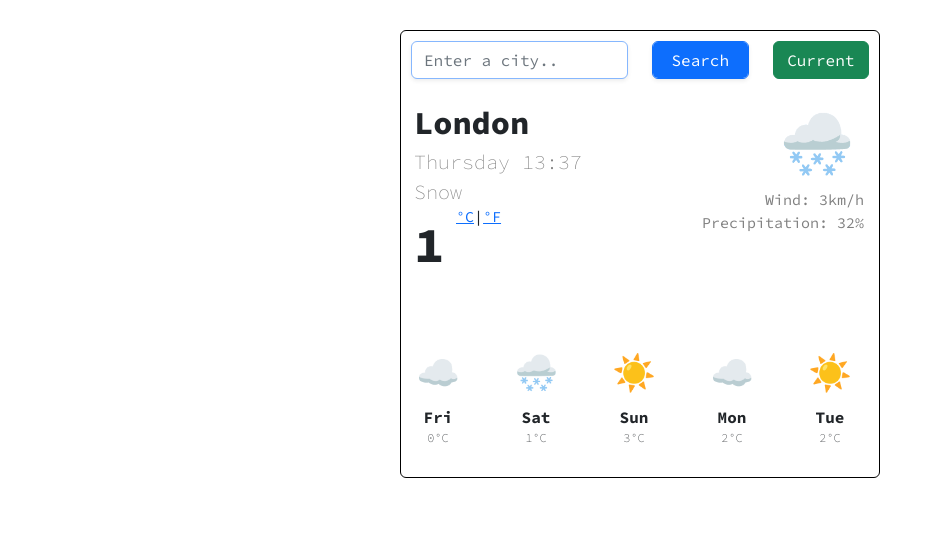
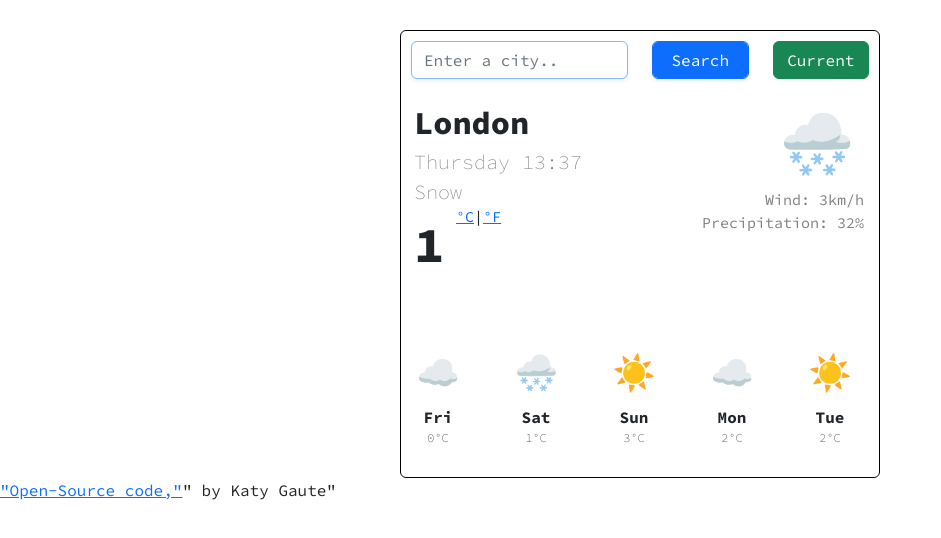
Before and after one commit to katygaute/SheCodesWeatherApp, a plain HTML site: page index.html in a window 1280 px wide. Shown: the whole page, without its empty margins (0-941 px from the left). Drawn offline with nearby package versions, Linux system fonts and the light colour scheme.

Commit message:
GitHub link added

```diff
--- a/index.html
+++ b/index.html
@@ -112,6 +112,8 @@
         </div>
       </div>
     </div>
+    <p id="GitHublink"><a href="">"Open-Source code,"</a>" by Katy Gaute"</p>
+
     <script src="src/script.js"></script>
   </body>
 </html>
```
Also changed, not shown: 1 other file.
